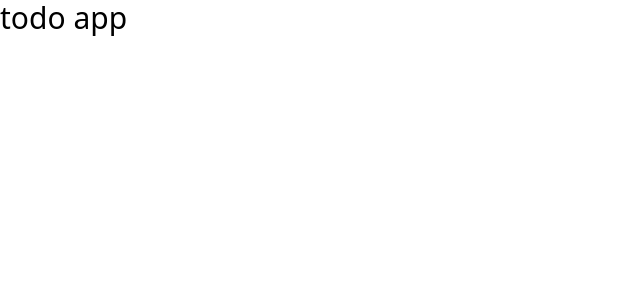
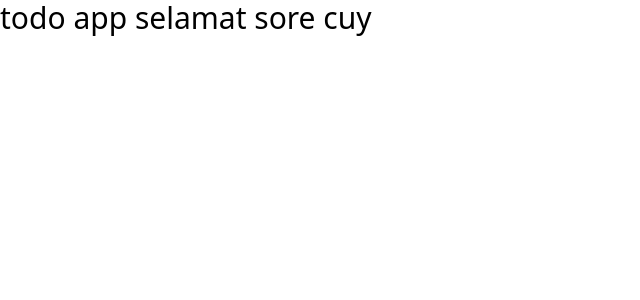
Before and after one commit to herfando/modern-react-todolist, a React (Vite) app: page / in a window 1280 px wide. Shown: the top 300 px of the page, without its empty margins (0-640 px from the left). Built offline with nearby package versions, Linux system fonts and the light colour scheme.

Commit message:
edit home, create ui/input.tsx, create ui/index.tsx

```diff
--- a/src/components/pages/home/Home.tsx
+++ b/src/components/pages/home/Home.tsx
@@ -4,7 +4,7 @@ const Home = () => {
   return (
     <div>
       {/* code here */}
-      <h1 className="text-3xl">todo app</h1>
+      <h1 className="text-3xl">todo app selamat sore cuy</h1>
     </div>
   );
 };
--- /dev/null
+++ b/src/components/ui/input/index.tsx
@@ -0,0 +1,3 @@
+import Input from "./Input";
+
+export default Input;
```
Also changed, not shown: src/components/ui/input/Input.tsx (added).
